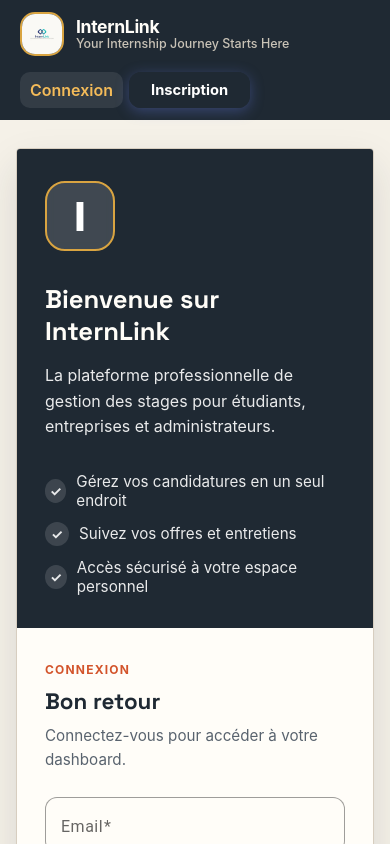
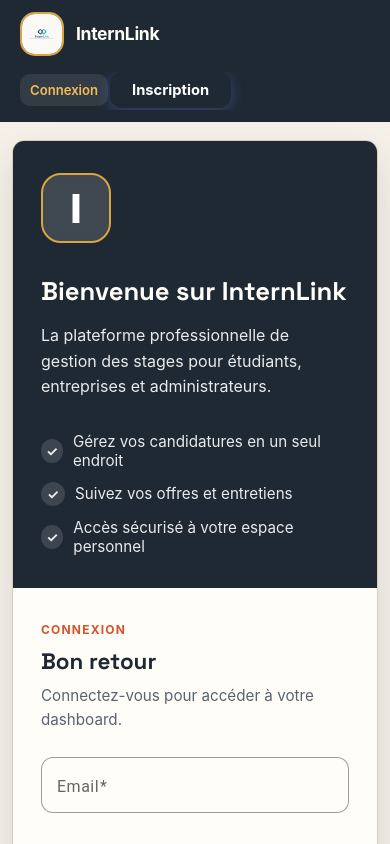
Before and after one commit to krayem1234/interlink, an Angular app in the folder frontend/: page /signin in a window 390 px wide. Shown: the top 844 px of the page. Built offline with nearby package versions, Linux system fonts and the light colour scheme.

Commit message:
Improve mobile responsive layout

```diff
--- a/frontend/src/styles.scss
+++ b/frontend/src/styles.scss
@@ -182,3 +182,62 @@ html, body { background: #f5f1e8 !important; color: #1f2933 !important; }
 .info-card, .profile-card, .cv-card, .form-card, .offer-detail-card, .section-card, .application-item, .offer-card { background: #fffdf8 !important; border: 1px solid #e4ddd0 !important; border-radius: 4px !important; box-shadow: 0 6px 16px rgba(31,41,51,.07) !important; }.info-card.accent { background: #f0e9dc !important; }.info-card:hover, .offer-card:hover { border-color: #d3542b !important; box-shadow: 0 12px 24px rgba(31,41,51,.12) !important; }
 .catalogue-hero, .applications-hero { background: #1f2933 !important; border-radius: 4px !important; box-shadow: none !important; }.catalogue-hero h1, .applications-hero h1 { color: #fffdf8 !important; }.catalogue-eyebrow, .applications-hero .eyebrow { color: #f4bb59 !important; }.catalogue-hero > div > p:last-child, .applications-hero p { color: #d9d1c2 !important; }.catalogue-hero button, .applications-hero button { background: #d3542b !important; color: #fffdf8 !important; border-radius: 4px !important; }.catalogue-tools, .search-box, .type-filters button { border-color: #d7cec0 !important; }.search-box, .type-filters button { background: #fffdf8 !important; border-radius: 4px !important; }.type-filters button.active { background: #f0e9dc !important; border-color: #d3542b !important; color: #a63d20 !important; }.offer-type, .tech-chip { border-radius: 3px !important; background: #f0e9dc !important; color: #7a492e !important; }.offer-card h2, .application-item h2 { color: #1f2933 !important; }.offer-card mat-card-actions button, .applications-page button { border-radius: 4px !important; }.offer-card mat-flat-button, .applications-page mat-flat-button { background: #d3542b !important; color: #fffdf8 !important; }.status-chip, .response-panel { border-radius: 4px !important; }
 .mat-mdc-form-field { --mdc-outlined-text-field-focus-outline-color: #d3542b; --mdc-outlined-text-field-focus-label-text-color: #d3542b; }.mat-mdc-unelevated-button.mat-primary { --mdc-filled-button-container-color: #d3542b; }
+
+
+
+
+/* Mobile layout: keep every screen usable on narrow phones. */
+@media (max-width: 700px) {
+  .container { width: 100%; padding-inline: 16px; }
+  .topbar .container { align-items: stretch; gap: 10px; }
+  .brand-text small { display: none; }
+  .brand-logo { width: 38px; height: 38px; border-radius: 10px; }
+  .nav-links { width: 100%; overflow-x: auto; padding-bottom: 2px; gap: 2px !important; -webkit-overflow-scrolling: touch; }
+  .nav-link, .user-email, .nav-links .btn { flex: 0 0 auto; font-size: .82rem; padding: 7px 8px; }
+  .user-email { max-width: 145px; }
+  .dashboard, .offer-list-page, .offer-detail-page, .offer-applications-page, .student-profile, .company-profile-page, .company-profile, .admin-dashboard, .offer-create-page, .security-setup-page, .forgot-password-page { padding: 24px 16px 40px !important; }
+  .dash-header, .profile-header, .admin-header { padding: 22px 18px; margin-bottom: 20px; }
+  .dash-intro h1, .page-header h1 { font-size: 1.55rem; }
+  .info-card { padding: 20px 18px; gap: 14px; }
+  .card-icon { font-size: 2rem; min-width: 38px; }
+  .info-card h2 { font-size: 1.12rem; overflow-wrap: anywhere; }
+  .auth-layout { padding: 18px 12px !important; align-items: flex-start; }
+  .auth-card { border-radius: 12px !important; }
+  .auth-brand { padding: 24px 20px; }
+  .auth-brand h1 { font-size: 1.55rem; }
+  .brand-lead { font-size: .92rem; }
+  .brand-features { gap: 8px; }
+  .auth-form-panel { padding: 24px 20px; }
+  .auth-form-panel h2 { font-size: 1.45rem; }
+  .auth-link-row { text-align: left; }
+  .mat-mdc-form-field { max-width: 100%; }
+  table { display: block; max-width: 100%; overflow-x: auto; }
+}
+
+/* Mobile layout: keep every screen usable on narrow phones. */
+@media (max-width: 700px) {
+  .container { width: 100%; padding-inline: 16px; }
+  .topbar .container { align-items: stretch; gap: 10px; }
+  .brand-text small { display: none; }
+  .brand-logo { width: 38px; height: 38px; border-radius: 10px; }
+  .nav-links { width: 100%; overflow-x: auto; padding-bottom: 2px; gap: 2px !important; -webkit-overflow-scrolling: touch; }
+  .nav-link, .user-email, .nav-links .btn { flex: 0 0 auto; font-size: .82rem; padding: 7px 8px; }
+  .user-email { max-width: 145px; }
+  .dashboard, .offer-list-page, .offer-detail-page, .offer-applications-page, .student-profile, .company-profile-page, .company-profile, .admin-dashboard, .offer-create-page, .security-setup-page, .forgot-password-page { padding: 24px 16px 40px !important; }
+  .dash-header, .profile-header, .admin-header { padding: 22px 18px; margin-bottom: 20px; }
+  .dash-intro h1, .page-header h1 { font-size: 1.55rem; }
+  .info-card { padding: 20px 18px; gap: 14px; }
+  .card-icon { font-size: 2rem; min-width: 38px; }
+  .info-card h2 { font-size: 1.12rem; overflow-wrap: anywhere; }
+  .auth-layout { padding: 18px 12px !important; align-items: flex-start; }
+  .auth-card { border-radius: 12px !important; }
+  .auth-brand { padding: 24px 20px; }
+  .auth-brand h1 { font-size: 1.55rem; }
+  .brand-lead { font-size: .92rem; }
+  .brand-features { gap: 8px; }
+  .auth-form-panel { padding: 24px 20px; }
+  .auth-form-panel h2 { font-size: 1.45rem; }
+  .auth-link-row { text-align: left; }
+  .mat-mdc-form-field { max-width: 100%; }
+  table { display: block; max-width: 100%; overflow-x: auto; }
+}
```
